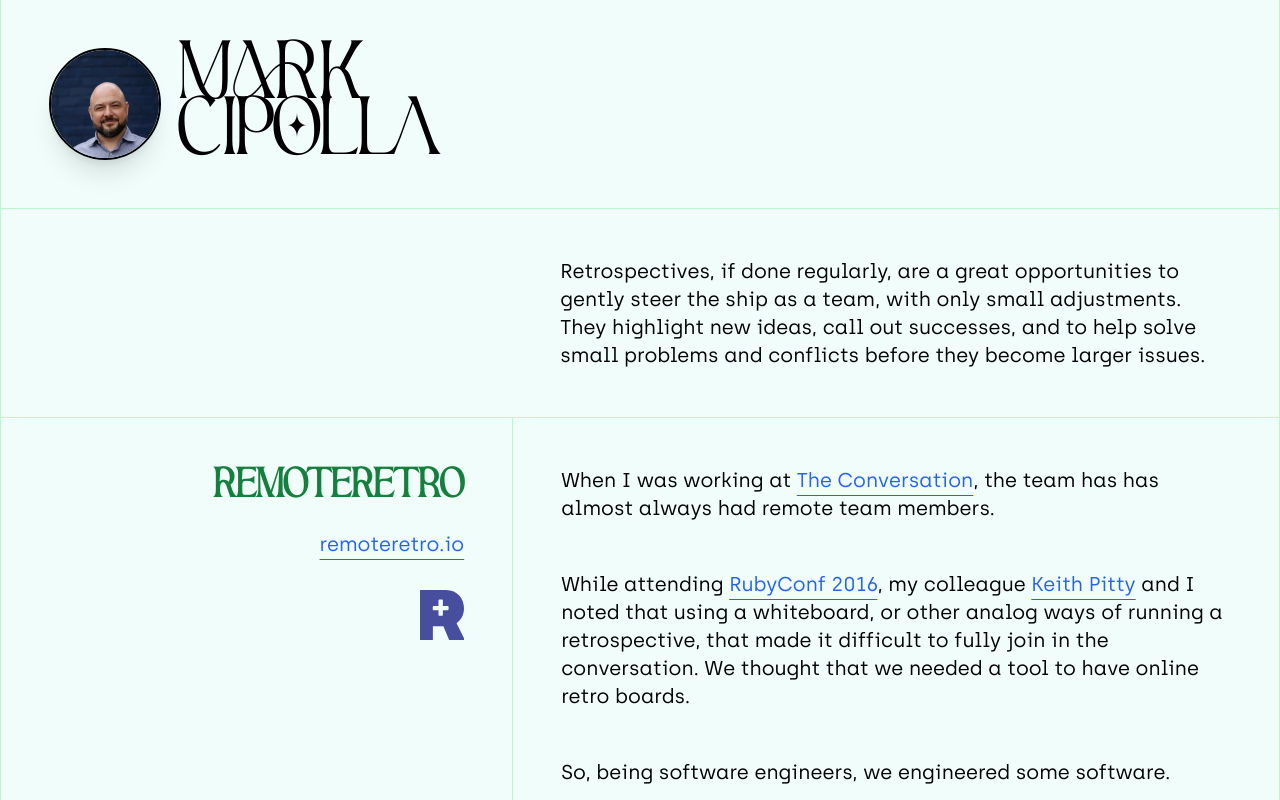
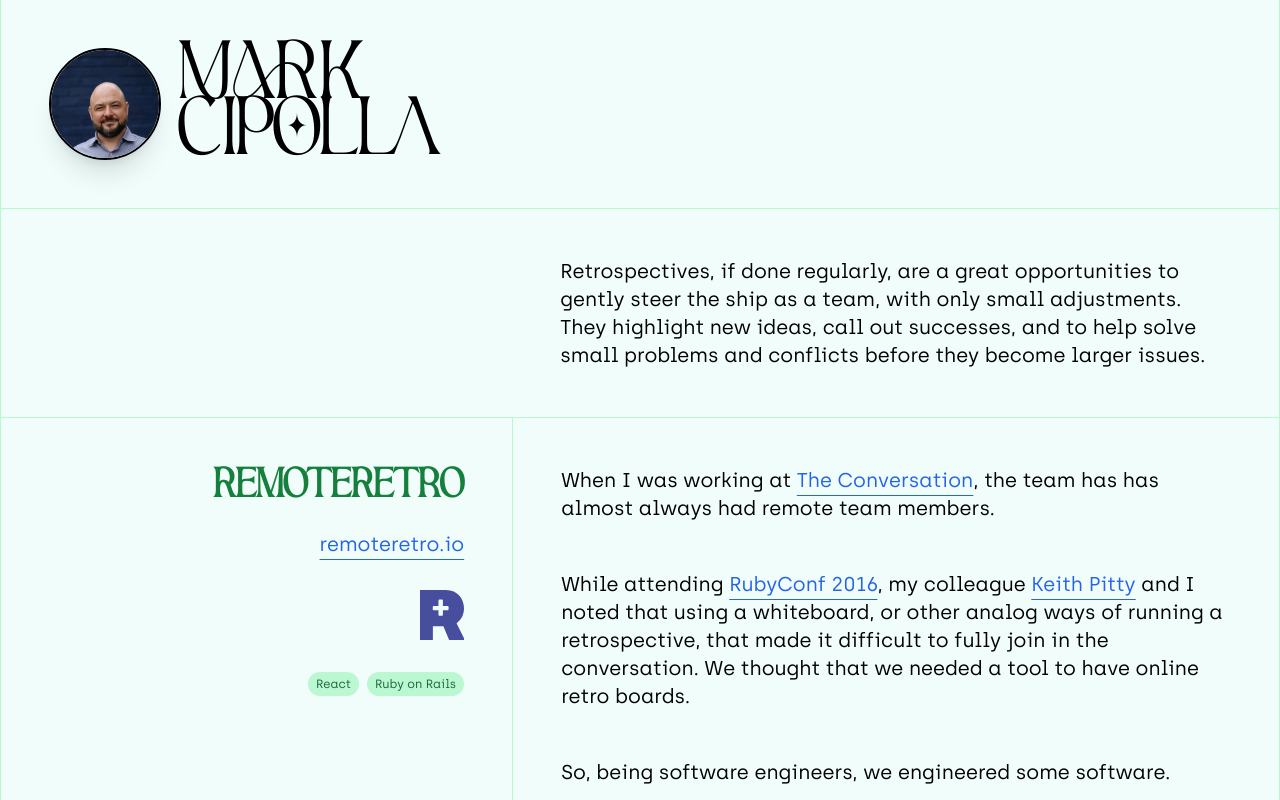
Before and after one commit to markcipolla/markcipolla.com, a Next.js app: page /remoteretro in a window 1280 px wide. Shown: the top 800 px of the page. Built offline with nearby package versions, Linux system fonts and the light colour scheme.

Commit message:
small copy changes

```diff
--- a/src/app/cv/page.tsx
+++ b/src/app/cv/page.tsx
@@ -23,7 +23,9 @@
 Carbon Plus is a team focused on growing environmental markets, &ldquo;to leave behind a planet more capable of sustaining healthy human life.&rdquo;
 
 Leading the development of the [Platform for Land and Nature Repair](https://planr.gov.au) for the [Department of Climate Change, Energy, the Environment and Water](https://www.dcceew.gov.au/), in
-collaboration with [Australian National University](https://www.anu.edu.au). PLANR helps landowners and farmers:
+collaboration with [Australian National University](https://www.anu.edu.au).
+
+PLANR helps landowners and farmers:
 - understand how parts of their land can be used for carbon abatement and biodiversity projects and the prospective outcomes
 - apply for programs and certification
 - list their approved offerings in various environmental units, including [ACCUs](https://cer.gov.au/schemes/australian-carbon-credit-unit-scheme/australian-carbon-credit-units), on the marketplace platform
--- a/src/app/page.tsx
+++ b/src/app/page.tsx
@@ -140,7 +140,7 @@
             <Technology category="Databases" technologies="PostgreSQL, mySQL" />
             <Technology
               category="Mapping"
-              technologies="Leaflet, Google Maps"
+              technologies="Leaflet, Geoman, Google Maps"
             />
             <Technology
               category="Testing"
--- a/src/app/remoteretro/page.tsx
+++ b/src/app/remoteretro/page.tsx
@@ -1,5 +1,5 @@
 import Image from "next/image";
-import { Section, Block, Header, ExternalLink } from "@/components";
+import { Section, Block, Header, ExternalLink, Tags } from "@/components";
 import logo from "./logo.svg";
 export default function RemoteRetro() {
   return (
@@ -17,6 +17,7 @@
           <div className="flex flex-col gap-8 items-end">
             <ExternalLink href="https://remoteretro.io">remoteretro.io</ExternalLink>
             <Image src={logo} alt="RemoteRetro logo" />
+            <Tags tags={["React", "Ruby on Rails"]} />
           </div>
         </Header>
         <Block columns={3}>
```
